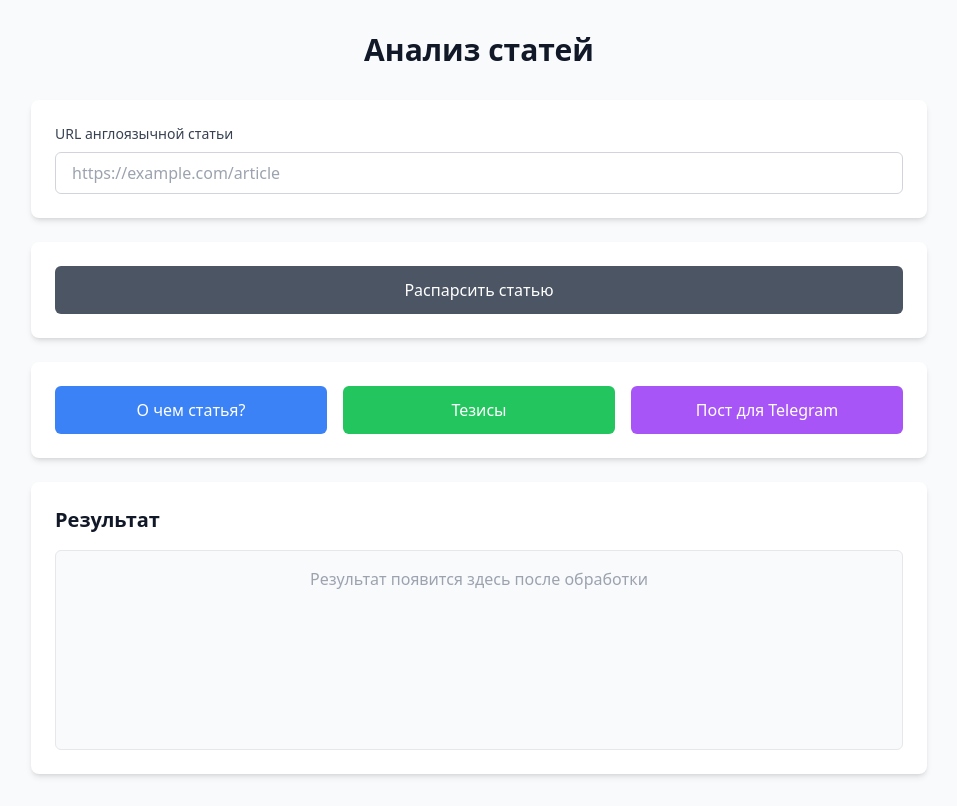
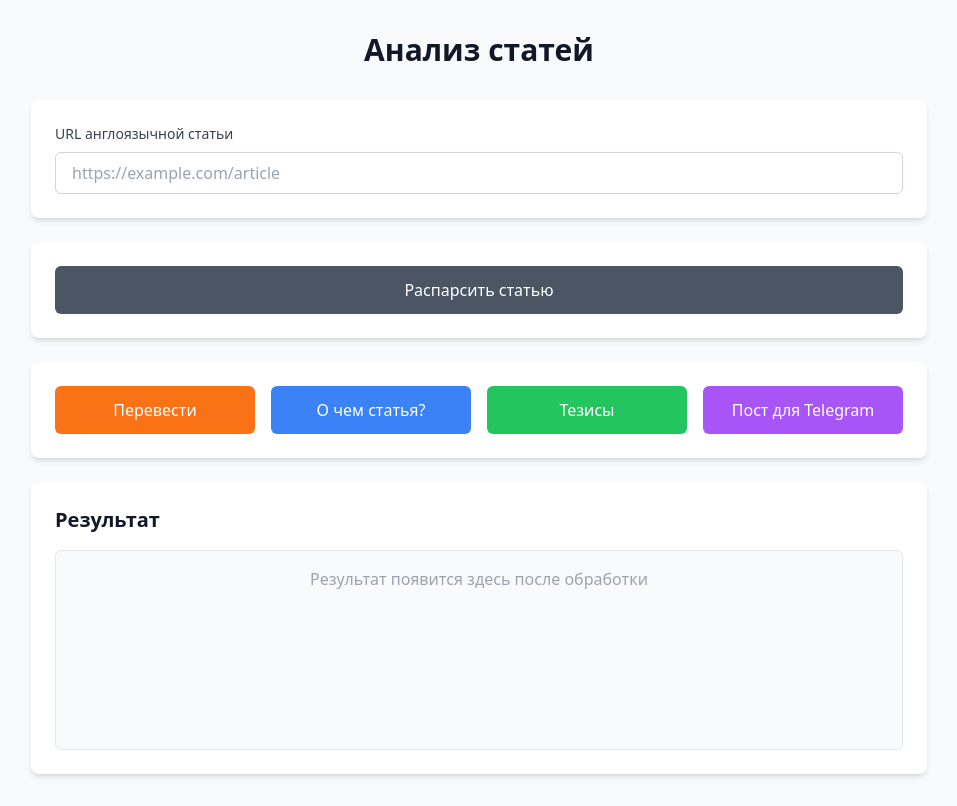
Before and after one commit to soal8877-ctrl/referent, a Next.js app: page / in a window 1280 px wide. Shown: the whole page, without its empty margins (161-1118 px from the left). Built offline with nearby package versions, Linux system fonts and the light colour scheme.

Commit message:
добавление AI

```diff
--- /dev/null
+++ b/app/api/translate/route.ts
@@ -0,0 +1,79 @@
+import { NextRequest, NextResponse } from 'next/server'
+
+export async function POST(request: NextRequest) {
+  try {
+    const { content } = await request.json()
+
+    if (!content || typeof content !== 'string') {
+      return NextResponse.json(
+        { error: 'Контент обязателен' },
+        { status: 400 }
+      )
+    }
+
+    const apiKey = process.env.OPENROUTER_API_KEY
+
+    if (!apiKey) {
+      return NextResponse.json(
+        { error: 'API ключ OpenRouter не настроен. Добавьте OPENROUTER_API_KEY в .env.local' },
+        { status: 500 }
+      )
+    }
+
+    // Отправляем запрос к OpenRouter API
+    const response = await fetch('https://openrouter.ai/api/v1/chat/completions', {
+      method: 'POST',
+      headers: {
+        'Content-Type': 'application/json',
+        'Authorization': `Bearer ${apiKey}`,
+        'HTTP-Referer': process.env.NEXT_PUBLIC_APP_URL || 'http://localhost:3000',
+        'X-Title': 'Referent App',
+      },
+      body: JSON.stringify({
+        model: 'deepseek/deepseek-chat',
+        messages: [
+          {
+            role: 'system',
+            content: 'Ты профессиональный переводчик. Переведи следующий текст с английского на русский язык, сохраняя структуру и стиль оригинала.',
+          },
+          {
+            role: 'user',
+            content: `Переведи на русский язык следующий текст:\n\n${content}`,
+          },
+        ],
+        temperature: 0.3,
+        max_tokens: 4000,
+      }),
+    })
+
+    if (!response.ok) {
+      const errorData = await response.text()
+      console.error('OpenRouter API error:', errorData)
+      return NextResponse.json(
+        { error: `Ошибка API OpenRouter: ${response.statusText}` },
+        { status: response.status }
+      )
+    }
+
+    const data = await response.json()
+
+    if (!data.choices || !data.choices[0] || !data.choices[0].message) {
+      return NextResponse.json(
+        { error: 'Неожиданный формат ответа от API' },
+        { status: 500 }
+      )
+    }
+
+    const translatedText = data.choices[0].message.content
+
+    return NextResponse.json({
+      translation: translatedText,
+    })
+  } catch (error) {
+    console.error('Ошибка перевода:', error)
+    return NextResponse.json(
+      { error: error instanceof Error ? error.message : 'Неизвестная ошибка при переводе' },
+      { status: 500 }
+    )
+  }
+}
--- a/app/page.tsx
+++ b/app/page.tsx
@@ -33,6 +33,61 @@ export default function Home() {
 
       const data = await response.json()
       setResult(JSON.stringify(data, null, 2))
+    } catch (error) {
+      setResult(`Ошибка: ${error instanceof Error ? error.message : 'Неизвестная ошибка'}`)
+    } finally {
+      setLoading(false)
+    }
+  }
+
+  const handleTranslate = async () => {
+    if (!url.trim()) {
+      alert('Пожалуйста, введите URL статьи')
+      return
+    }
+
+    setLoading(true)
+    setActiveButton('translate')
+    setResult('')
+
+    try {
+      // Сначала парсим статью
+      const parseResponse = await fetch('/api/parse', {
+        method: 'POST',
+        headers: {
+          'Content-Type': 'application/json',
+        },
+        body: JSON.stringify({ url }),
+      })
+
+      if (!parseResponse.ok) {
+        const error = await parseResponse.json()
+        throw new Error(error.error || 'Ошибка парсинга')
+      }
+
+      const parseData = await parseResponse.json()
+
+      // Если нет контента, выводим ошибку
+      if (!parseData.content || parseData.content === 'Контент не найден') {
+        throw new Error('Не удалось извлечь контент статьи')
+      }
+
+      // Отправляем контент на перевод
+      const translateResponse = await fetch('/api/translate', {
+        method: 'POST',
+        headers: {
+          'Content-Type': 'application/json',
+        },
+        body: JSON.stringify({ content: parseData.content }),
+      })
+
+      if (!translateResponse.ok) {
+        const error = await translateResponse.json()
+        throw new Error(error.error || 'Ошибка перевода')
+      }
+
+      const translateData = await translateResponse.json()
+      setResult(translateData.translation || 'Перевод не получен')
     } catch (error) {
       setResult(`Ошибка: ${error instanceof Error ? error.message : 'Неизвестная ошибка'}`)
     } finally {
@@ -113,7 +168,19 @@ export default function Home() {
 
         {/* Кнопки действий */}
         <div className="bg-white rounded-lg shadow-md p-6 mb-6">
-          <div className="grid grid-cols-1 md:grid-cols-3 gap-4">
+          <div className="grid grid-cols-1 md:grid-cols-2 lg:grid-cols-4 gap-4">
+            <button
+              onClick={handleTranslate}
+              disabled={loading}
+              className={`px-6 py-3 rounded-md font-medium transition-all ${
+                activeButton === 'translate'
+                  ? 'bg-orange-600 text-white'
+                  : 'bg-orange-500 text-white hover:bg-orange-600'
+              } disabled:opacity-50 disabled:cursor-not-allowed`}
+            >
+              {loading && activeButton === 'translate' ? 'Перевод...' : 'Перевести'}
+            </button>
+
             <button
               onClick={() => handleSubmit('summary')}
               disabled={loading}
```
